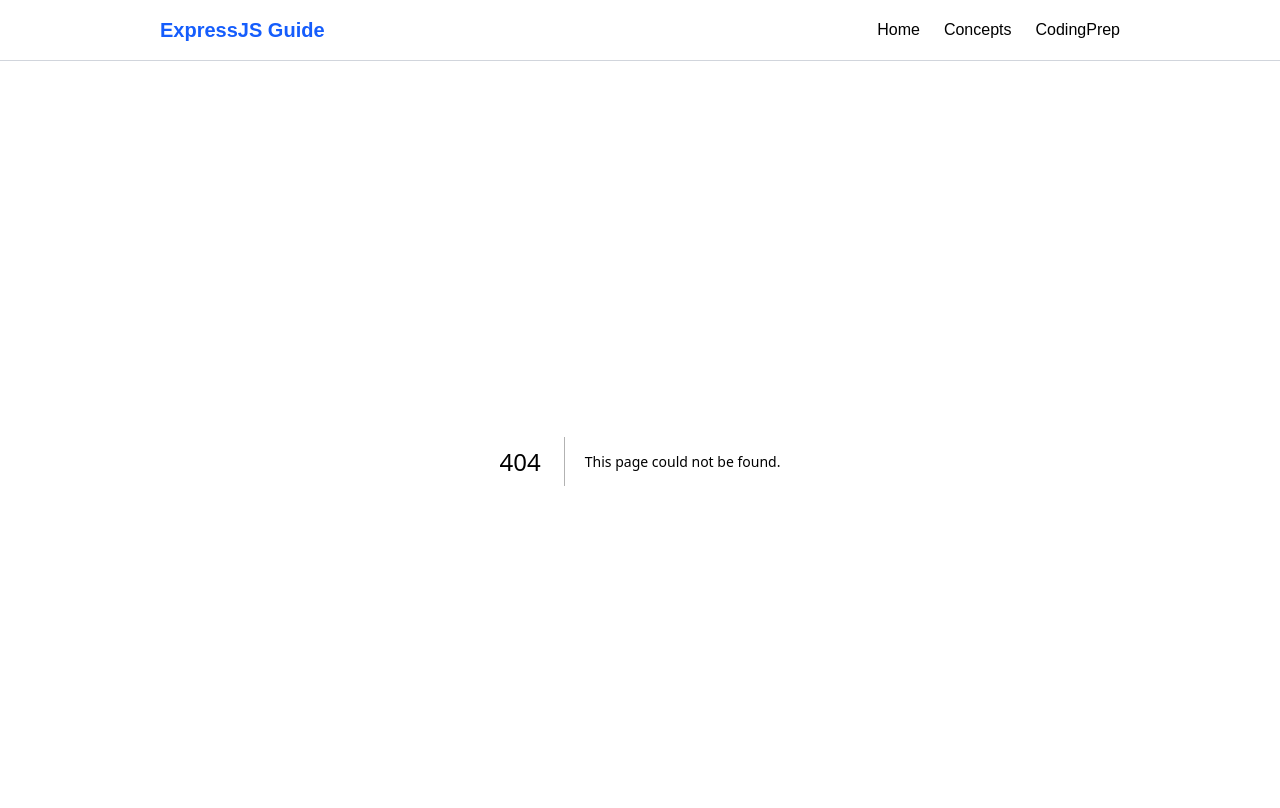
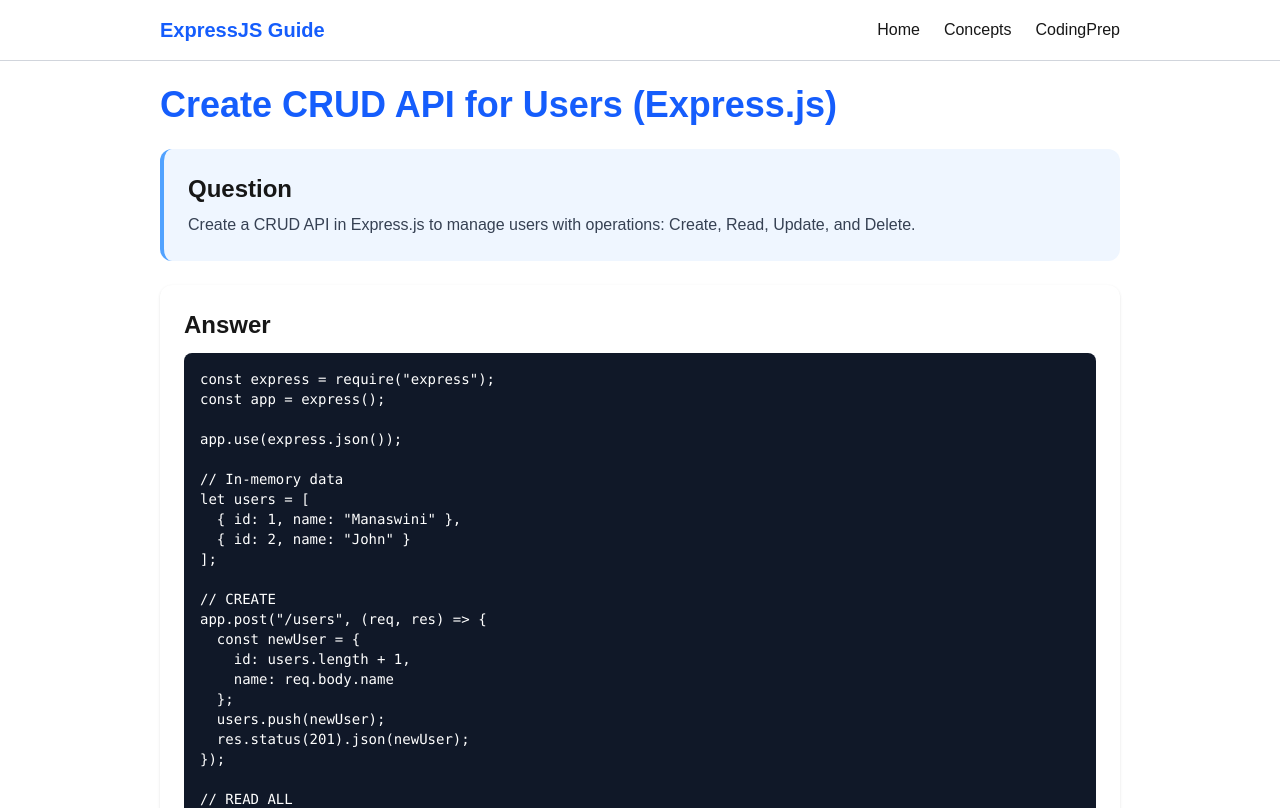
Before and after one commit to Monisasmal/ExpressJS-Concept, a Next.js app: page /CodingPractice/CreateCRUDUserAPI in a window 1280 px wide. Before the commit this address had no page. Shown: the top 808 px of the page. Built offline with nearby package versions, Linux system fonts and the light colour scheme.

Commit message:
first commit

```diff
--- /dev/null
+++ b/src/app/CodingPractice/CreateCRUDUserAPI/page.tsx
@@ -0,0 +1,128 @@
+export default function CreateCRUDUserAPI() {
+  return (
+    <div className="w-full max-w-5xl mx-auto px-4 sm:px-6 lg:px-8 py-6">
+
+      {/* Title */}
+      <h1 className="text-2xl sm:text-3xl md:text-4xl font-bold text-blue-600 mb-6">
+        Create CRUD API for Users (Express.js)
+      </h1>
+
+      {/* Question */}
+      <section className="mb-6 bg-blue-50 border-l-4 border-blue-400 rounded-xl p-4 sm:p-6">
+        <h2 className="text-lg sm:text-xl md:text-2xl font-semibold mb-2">
+          Question
+        </h2>
+        <p className="text-sm sm:text-base text-gray-700">
+          Create a CRUD API in Express.js to manage users with operations:
+          Create, Read, Update, and Delete.
+        </p>
+      </section>
+
+      {/* Answer */}
+      <section className="mb-6 bg-white shadow-sm rounded-xl p-4 sm:p-6">
+        <h2 className="text-lg sm:text-xl md:text-2xl font-semibold mb-3">
+          Answer
+        </h2>
+
+        <pre className="bg-gray-900 text-white p-3 sm:p-4 rounded-lg overflow-x-auto text-xs sm:text-sm">
+{`const express = require("express");
+const app = express();
+
+app.use(express.json());
+
+// In-memory data
+let users = [
+  { id: 1, name: "Manaswini" },
+  { id: 2, name: "John" }
+];
+
+// CREATE
+app.post("/users", (req, res) => {
+  const newUser = {
+    id: users.length + 1,
+    name: req.body.name
+  };
+  users.push(newUser);
+  res.status(201).json(newUser);
+});
+
+// READ ALL
+app.get("/users", (req, res) => {
+  res.json(users);
+});
+
+// READ ONE
+app.get("/users/:id", (req, res) => {
+  const user = users.find(u => u.id == req.params.id);
+  if (!user) return res.status(404).send("User not found");
+  res.json(user);
+});
+
+// UPDATE
+app.put("/users/:id", (req, res) => {
+  const user = users.find(u => u.id == req.params.id);
+  if (!user) return res.status(404).send("User not found");
+
+  user.name = req.body.name;
+  res.json(user);
+});
+
+// DELETE
+app.delete("/users/:id", (req, res) => {
+  users = users.filter(u => u.id != req.params.id);
+  res.send("User deleted");
+});
+
+app.listen(3000, () => {
+  console.log("Server running on http://localhost:3000");
+});`}
+        </pre>
+      </section>
+
+      {/* Explanation */}
+      <section className="mb-6 bg-white shadow-sm rounded-xl p-4 sm:p-6">
+        <h2 className="text-lg sm:text-xl md:text-2xl font-semibold mb-2">
+          Explanation
+        </h2>
+        <ul className="list-disc ml-5 text-sm sm:text-base text-gray-700 space-y-1">
+          <li>express.json() parses JSON request body</li>
+          <li>POST creates a new user</li>
+          <li>GET fetches users</li>
+          <li>PUT updates existing user</li>
+          <li>DELETE removes user</li>
+          <li>Data stored in-memory (for demo)</li>
+        </ul>
+      </section>
+
+      {/* Output */}
+      <section className="mb-6 bg-green-50 border-l-4 border-green-400 rounded-xl p-4 sm:p-6">
+        <h2 className="text-lg sm:text-xl md:text-2xl font-semibold mb-2">
+          API Endpoints
+        </h2>
+
+        <ul className="list-disc ml-5 text-sm sm:text-base text-gray-700 space-y-1">
+          <li>GET /users → Get all users</li>
+          <li>GET /users/:id → Get single user</li>
+          <li>POST /users → Create user</li>
+          <li>PUT /users/:id → Update user</li>
+          <li>DELETE /users/:id → Delete user</li>
+        </ul>
+      </section>
+
+      {/* Interview Points */}
+      <section className="bg-white shadow-sm rounded-xl p-4 sm:p-6">
+        <h2 className="text-lg sm:text-xl md:text-2xl font-semibold mb-3">
+          Interview Points
+        </h2>
+        <ul className="list-disc pl-5 text-gray-700 text-sm sm:text-base space-y-2">
+          <li>CRUD = Create, Read, Update, Delete</li>
+          <li>Uses RESTful routes</li>
+          <li>Uses HTTP methods (GET, POST, PUT, DELETE)</li>
+          <li>req.params used for dynamic ID</li>
+          <li>req.body used for input data</li>
+        </ul>
+      </section>
+
+    </div>
+  );
+}
--- a/src/app/CodingPractice/page.tsx
+++ b/src/app/CodingPractice/page.tsx
@@ -2,7 +2,7 @@
 
 const CodingQue = [
      {name: "Create a Basic Express Server?", path:"/CodingPractice/CreateExpressServer"},
-
+     {name: "Create CRUD API for users?", path:"/CodingPractice/CreateCRUDUserAPI"},
 ];
 
 export default function InterviewCoding(){
```
